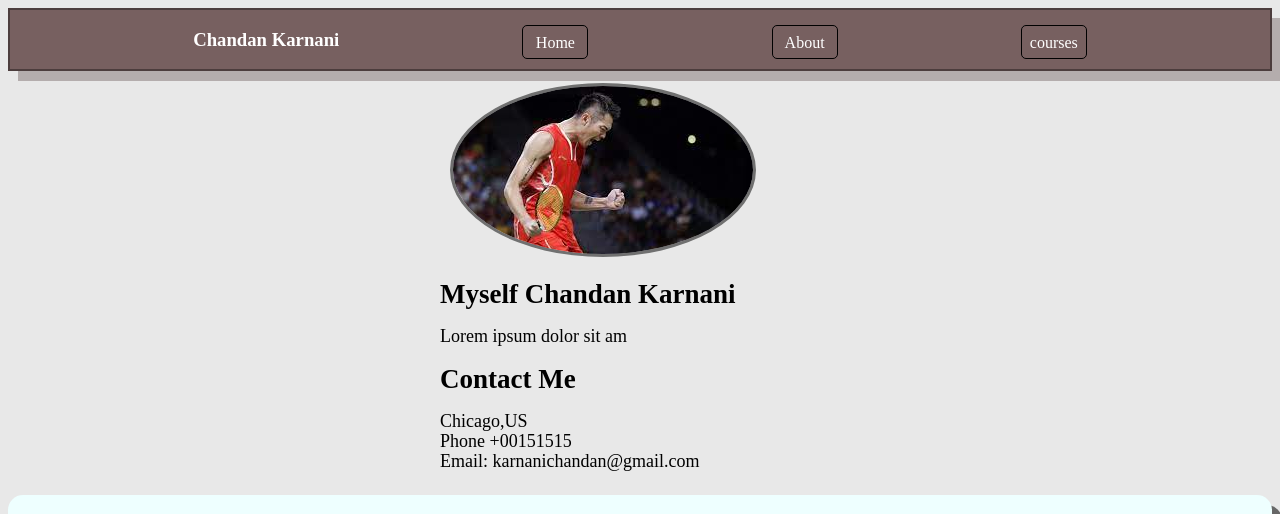
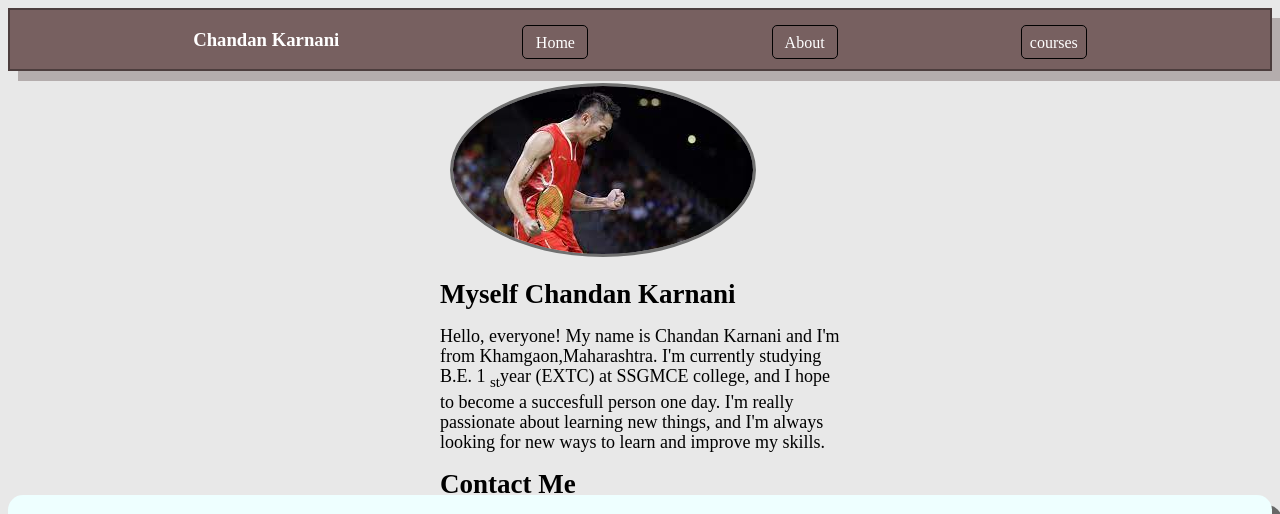
Before and after one commit to ChandanKarnani/Portfolio, a plain HTML site: page index.html in a window 1280 px wide. Shown: the top 514 px of the page. Drawn offline with Linux system fonts and the light colour scheme.

Commit message:
Update index.html

```diff
--- a/index.html
+++ b/index.html
@@ -19,7 +19,9 @@
       <div class="about"><section id="about">
         <img src="download.jpeg" alt="" class="aboutimg">
         <h1>Myself Chandan Karnani</h1>
-        <p>Lorem ipsum dolor sit am</p>
+        <p>Hello, everyone! My name is Chandan Karnani and I'm from Khamgaon,Maharashtra.
+          I'm currently studying B.E. 1 <sub>st</sub>year (EXTC) at SSGMCE college, and I hope to become a succesfull person one day.
+          I'm really passionate about learning new things, and I'm always looking for new ways to learn and improve my skills.</p>
         <h2>Contact Me</h2>
         <p>Chicago,US<br>
         Phone +00151515<br>
```
